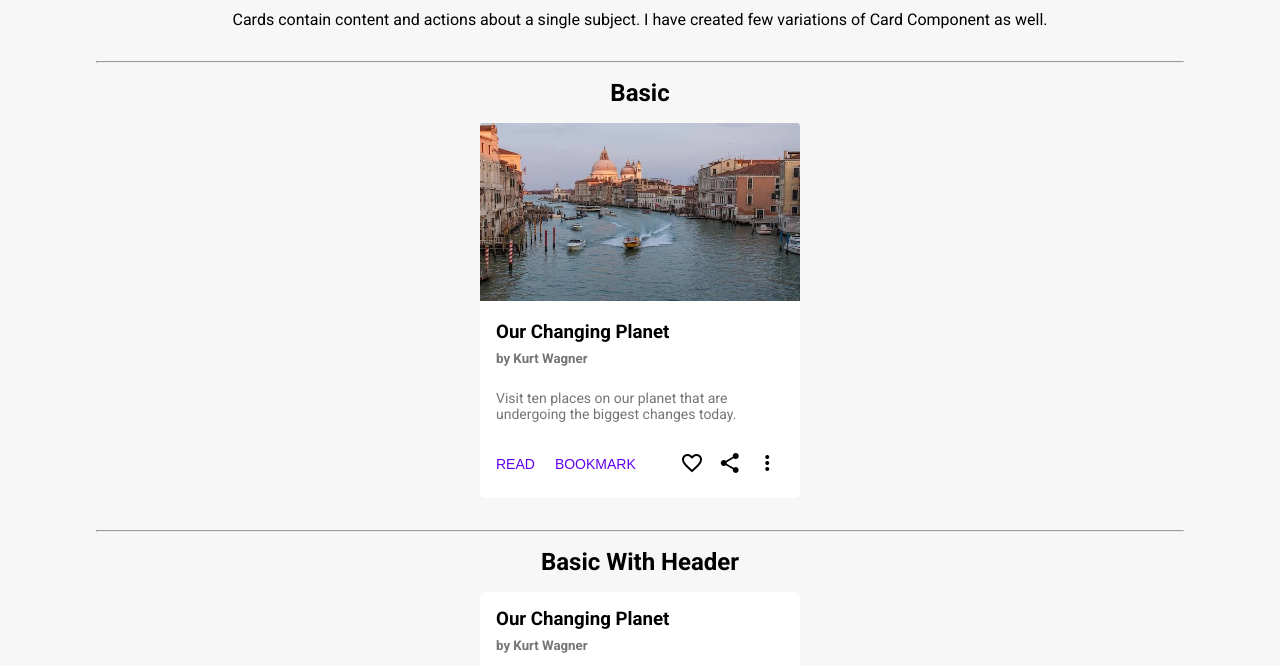
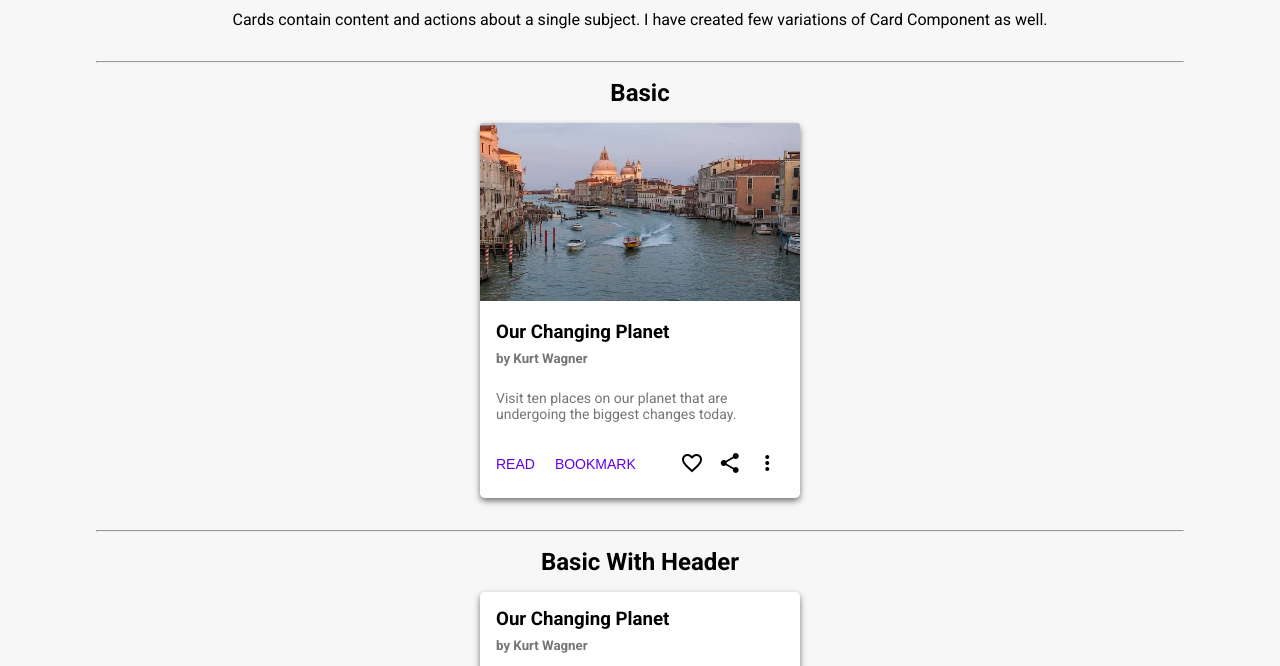
Before and after one commit to ChhikaraBRUH/NeogWeek2Assignment, a plain HTML site: page 1CardComponent/card.html in a window 1280 px wide. Shown: the part 95-761 px from the top of the page. Drawn offline with Linux system fonts and the light colour scheme.

Commit message:
added box shadow to cards

```diff
--- a/1CardComponent/card-styles.css
+++ b/1CardComponent/card-styles.css
@@ -49,6 +49,7 @@ hr {
 	align-items: center;
 	justify-content: center;
 	margin-bottom: 1rem;
+	box-shadow: 0 3px 6px var(--text-gray);
 }
 
 .basic-card {
```
